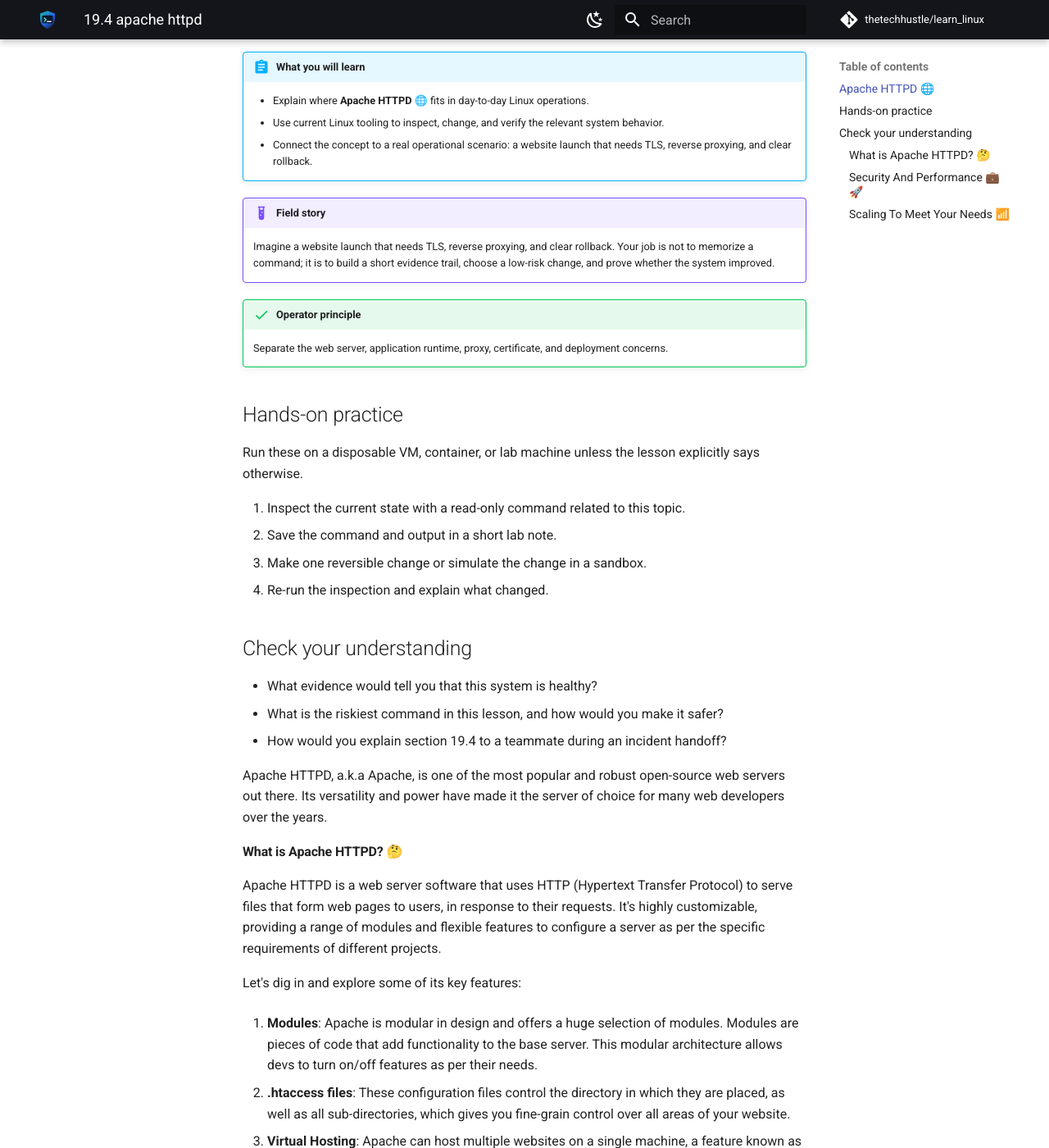
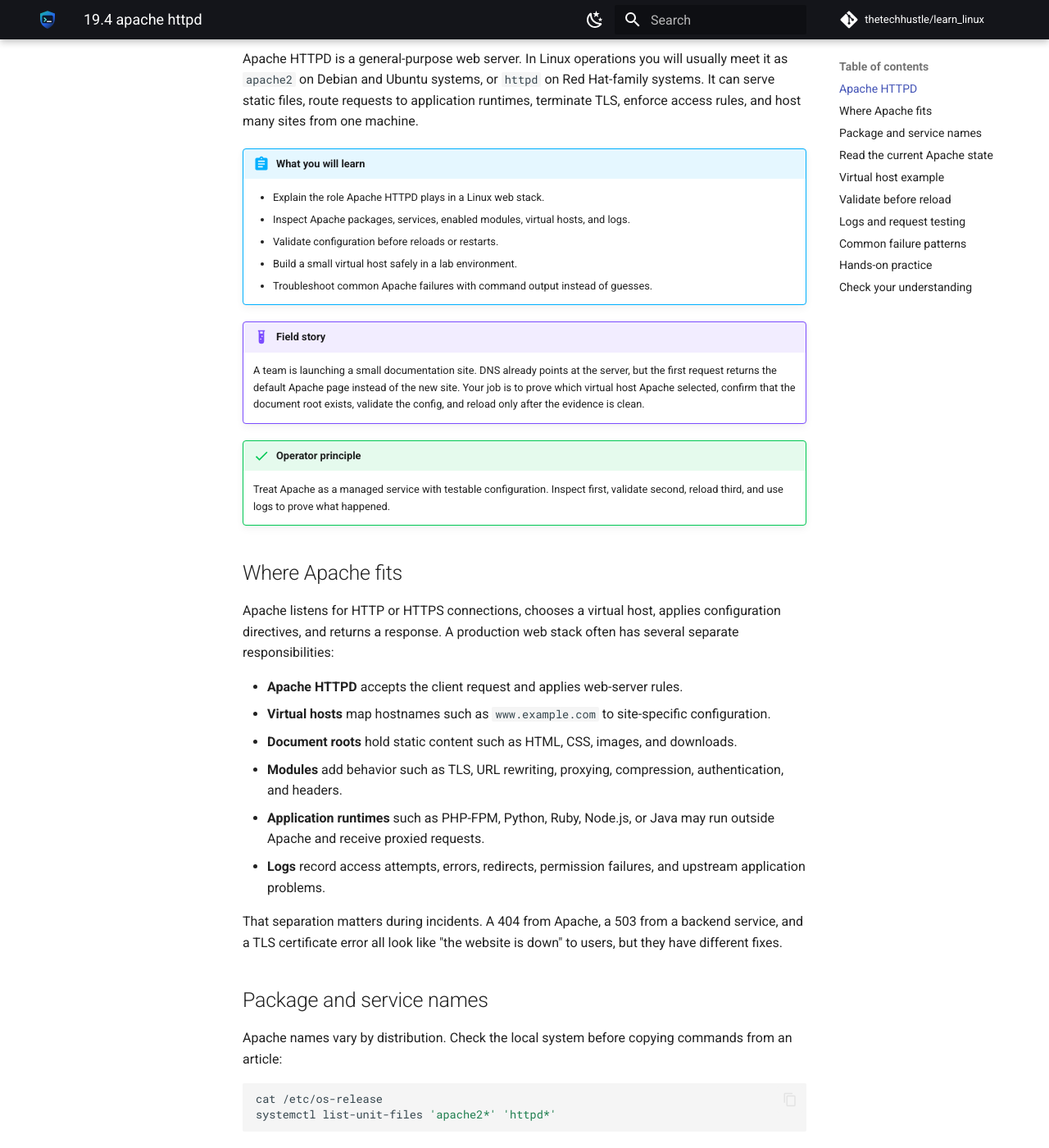
Before and after one commit to thetechhustle/learn_linux, an MkDocs documentation site: the page built from docs/lessons/19_web_hosting/19.4_apache_httpd.md, in a window 1280 px wide and 1400 px high, scrolled down 215 px. Shown: the whole window at 82% size. Built offline with MkDocs 1.6.1 and Material for MkDocs 9.7.7, drawn with Linux system fonts in a browser that asks for light colours; comment, search, counter and statistics services are not loaded; some of the changed text lies outside the part shown.

Commit message:
Improve Chapter 19 Apache HTTPD lesson (#169)
Co-authored-by: Jules Ai <jules@Juless-Air.ts.net lan>

````diff
--- a/docs/lessons/19_web_hosting/19.4_apache_httpd.md
+++ b/docs/lessons/19_web_hosting/19.4_apache_httpd.md
@@ -1,80 +1,221 @@
-### Apache HTTPD 🌐
+### Apache HTTPD
 
-
+Apache HTTPD is a general-purpose web server. In Linux operations you will
+usually meet it as `apache2` on Debian and Ubuntu systems, or `httpd` on Red
+Hat-family systems. It can serve static files, route requests to application
+runtimes, terminate TLS, enforce access rules, and host many sites from one
+machine.
 
 !!! abstract "What you will learn"
-    - Explain where **Apache HTTPD 🌐** fits in day-to-day Linux operations.
-    - Use current Linux tooling to inspect, change, and verify the relevant system behavior.
-    - Connect the concept to a real operational scenario: a website launch that needs TLS, reverse proxying, and clear rollback.
+    - Explain the role Apache HTTPD plays in a Linux web stack.
+    - Inspect Apache packages, services, enabled modules, virtual hosts, and logs.
+    - Validate configuration before reloads or restarts.
+    - Build a small virtual host safely in a lab environment.
+    - Troubleshoot common Apache failures with command output instead of guesses.
 
 !!! example "Field story"
-    Imagine a website launch that needs TLS, reverse proxying, and clear rollback. Your job is not to memorize a command; it is to build a short evidence trail, choose a low-risk change, and prove whether the system improved.
+    A team is launching a small documentation site. DNS already points at the
+    server, but the first request returns the default Apache page instead of the
+    new site. Your job is to prove which virtual host Apache selected, confirm
+    that the document root exists, validate the config, and reload only after
+    the evidence is clean.
 
 !!! success "Operator principle"
-    Separate the web server, application runtime, proxy, certificate, and deployment concerns.
+    Treat Apache as a managed service with testable configuration. Inspect first,
+    validate second, reload third, and use logs to prove what happened.
+
+## Where Apache fits
+
+Apache listens for HTTP or HTTPS connections, chooses a virtual host, applies
+configuration directives, and returns a response. A production web stack often
+has several separate responsibilities:
+
+- **Apache HTTPD** accepts the client request and applies web-server rules.
+- **Virtual hosts** map hostnames such as `www.example.com` to site-specific
+  configuration.
+- **Document roots** hold static content such as HTML, CSS, images, and
+  downloads.
+- **Modules** add behavior such as TLS, URL rewriting, proxying, compression,
+  authentication, and headers.
+- **Application runtimes** such as PHP-FPM, Python, Ruby, Node.js, or Java may
+  run outside Apache and receive proxied requests.
+- **Logs** record access attempts, errors, redirects, permission failures, and
+  upstream application problems.
+
+That separation matters during incidents. A 404 from Apache, a 503 from a
+backend service, and a TLS certificate error all look like "the website is down"
+to users, but they have different fixes.
+
+## Package and service names
+
+Apache names vary by distribution. Check the local system before copying
+commands from an article:
+
+```bash
+cat /etc/os-release
+systemctl list-unit-files 'apache2*' 'httpd*'
+```
+
+Common paths include:
+
+| Distribution family | Service | Main config | Site config pattern | Logs |
+| --- | --- | --- | --- | --- |
+| Debian / Ubuntu | `apache2` | `/etc/apache2/apache2.conf` | `/etc/apache2/sites-available/*.conf` | `/var/log/apache2/` |
+| RHEL / Fedora / Rocky / AlmaLinux | `httpd` | `/etc/httpd/conf/httpd.conf` | `/etc/httpd/conf.d/*.conf` | `/var/log/httpd/` |
+
+You do not need to memorize every path. Build the habit of confirming what this
+machine actually uses.
+
+## Read the current Apache state
+
+Start with read-only checks:
+
+```bash
+systemctl status apache2 --no-pager
+apache2ctl -v
+apache2ctl -M
+apache2ctl -S
+```
+
+On RHEL-family systems, substitute `httpd` and `apachectl` where appropriate:
+
+```bash
+systemctl status httpd --no-pager
+httpd -v
+httpd -M
+httpd -S
+```
+
+Useful questions:
+
+- Is the service loaded, enabled, and running?
+- Which configuration file is Apache reading?
+- Which modules are loaded?
+- Which virtual host is the default for port 80 or 443?
+- Which log file records errors for the affected site?
+
+`apache2ctl -S` or `httpd -S` is especially valuable because it shows virtual
+host matching. Use it before changing DNS, firewall rules, or application code.
+
+## Virtual host example
+
+A minimal Debian-style virtual host for a static lab site might look like this:
+
+```apache
+<VirtualHost *:80>
+    ServerName lab.example.test
+    DocumentRoot /var/www/lab.example.test
+
+    ErrorLog ${APACHE_LOG_DIR}/lab.example.test-error.log
+    CustomLog ${APACHE_LOG_DIR}/lab.example.test-access.log combined
+
+    <Directory /var/www/lab.example.test>
+        Require all granted
+        Options -Indexes
+        AllowOverride None
+    </Directory>
+</VirtualHost>
+```
+
+Important details:
+
+- `ServerName` controls hostname matching.
+- `DocumentRoot` must exist and be readable by the Apache worker process.
+- `ErrorLog` and `CustomLog` keep this site's evidence separate from the default
+  logs.
+- `Options -Indexes` prevents directory listings if an index file is missing.
+- `AllowOverride None` avoids hidden `.htaccess` behavior unless you explicitly
+  need per-directory overrides.
+
+On Debian and Ubuntu, site files normally live in
+`/etc/apache2/sites-available/` and are enabled with `a2ensite`. On
+RHEL-family systems, drop a `.conf` file into `/etc/httpd/conf.d/`.
+
+## Validate before reload
+
+Do not restart Apache as the first troubleshooting step. A restart can drop
+active connections and may hide the original failure. Prefer this workflow:
+
+```bash
+sudo apache2ctl configtest
+sudo systemctl reload apache2
+sudo systemctl status apache2 --no-pager
+```
+
+For RHEL-family systems:
+
+```bash
+sudo httpd -t
+sudo systemctl reload httpd
+sudo systemctl status httpd --no-pager
+```
+
+Use `reload` for configuration changes that Apache can apply without a full
+stop/start cycle. Use `restart` when the module, package, or service state
+requires it, and note the customer impact before you do.
+
+## Logs and request testing
+
+Use local requests first so DNS and public network paths do not confuse the
+result:
+
+```bash
+curl -I http://127.0.0.1/
+curl -I -H 'Host: lab.example.test' http://127.0.0.1/
+sudo tail -n 50 /var/log/apache2/error.log
+sudo tail -n 50 /var/log/apache2/access.log
+```
+
+The `Host` header test is useful when the server hosts multiple sites. It lets
+you test virtual-host selection before public DNS is ready.
+
+For HTTPS issues, separate certificate and web-server checks:
+
+```bash
+curl -vkI https://lab.example.test/
+openssl s_client -connect lab.example.test:443 -servername lab.example.test </dev/null
+```
+
+Use `-k` only as a diagnostic flag. Do not teach scripts or monitoring checks to
+ignore certificate validation permanently.
+
+## Common failure patterns
+
+| Symptom | Likely place to look | Evidence command |
+| --- | --- | --- |
+| Default Apache page appears | Wrong virtual host selected | `apache2ctl -S` |
+| 403 Forbidden | Directory permissions or `Require` rules | `namei -l /var/www/site` and error log |
+| 404 Not Found | Wrong document root or URL path | `ls -la DocumentRoot` and access log |
+| 500 Internal Server Error | Application, `.htaccess`, or module error | site error log |
+| 503 Service Unavailable | Backend proxy target down | `systemctl status` for backend service |
+| Config test fails | Syntax or module directive issue | `apache2ctl configtest` |
+| HTTPS name mismatch | Certificate SAN does not include hostname | `openssl s_client ... -servername ...` |
+
+Avoid changing several layers at once. If you change Apache config, DNS, TLS,
+and application deployment in the same window, rollback becomes guesswork.
 
 ## Hands-on practice
 
-Run these on a disposable VM, container, or lab machine unless the lesson explicitly says otherwise.
+Run these steps on a disposable VM, container, or lab machine.
 
-1. Inspect the current state with a read-only command related to this topic.
-2. Save the command and output in a short lab note.
-3. Make one reversible change or simulate the change in a sandbox.
-4. Re-run the inspection and explain what changed.
+1. Identify whether the system uses `apache2` or `httpd`.
+2. Run the service, version, module, and virtual-host inspection commands for
+   your distribution.
+3. Create a small document root under `/var/www/lab.example.test` with an
+   `index.html` file.
+4. Add a lab-only virtual host for `lab.example.test`.
+5. Validate the configuration with `apache2ctl configtest` or `httpd -t`.
+6. Reload Apache.
+7. Test the site locally with `curl -I -H 'Host: lab.example.test'
+   http://127.0.0.1/`.
+8. Find the matching access-log entry and record the status code.
+9. Disable or remove the lab virtual host when you are done.
 
 ## Check your understanding
 
-- What evidence would tell you that this system is healthy?
-- What is the riskiest command in this lesson, and how would you make it safer?
-- How would you explain section 19.4 to a teammate during an incident handoff?
-
-
-Apache HTTPD, a.k.a Apache, is one of the most popular and robust open-source web servers out there. Its versatility and power have made it the server of choice for many web developers over the years.
-
-#### What is Apache HTTPD? 🤔
-
-Apache HTTPD is a web server software that uses HTTP (Hypertext Transfer Protocol) to serve files that form web pages to users, in response to their requests. It's highly customizable, providing a range of modules and flexible features to configure a server as per the specific requirements of different projects.
-
-Let's dig in and explore some of its key features:
-
-1. **Modules**: Apache is modular in design and offers a huge selection of modules. Modules are pieces of code that add functionality to the base server. This modular architecture allows devs to turn on/off features as per their needs.
-
-2. **.htaccess files**: These configuration files control the directory in which they are placed, as well as all sub-directories, which gives you fine-grain control over all areas of your website.
-
-3. **Virtual Hosting**: Apache can host multiple websites on a single machine, a feature known as virtual hosting. This feature enables the server to share its resources among multiple domains.
-
-Here's a quick snippet showing a basic Apache configuration:
-
-```bash
-<VirtualHost *:80>
-    ServerName www.yourwebsite.com
-    DocumentRoot /www/yourwebsite
-    ErrorLog logs/yourwebsite-error_log
-</VirtualHost>
-```
-
-In this snippet, you define a `VirtualHost` block which tells Apache to listen for requests on port 80 for the domain `www.yourwebsite.com` and serve the pages from the directory `/www/yourwebsite`. The `ErrorLog` directive defines where Apache writes any errors related to this site.
-
-Remember, configuration changes only take effect after restarting the web server:
-
-```bash
-sudo systemctl restart apache2
-```
-
-#### Security And Performance 💼🚀
-
-One of the strengths of Apache HTTPD is its flexibility when it comes to security and performance. There are many modules available to help improve in these areas. For example, `mod_security` provides a firewall for your web apps, whereas `mod_deflate` helps in compressing HTML, CSS, and JavaScript before it gets sent to the client.
-
-Moreover, in terms of performance, Apache has a wide range of configuration options. You could utilize Multi-Processing Modules (MPMs) to handle connections, or enable caching to store frequently accessed content in memory, thus speeding up future requests.
-
-#### Scaling To Meet Your Needs 📶
-
-Apache's flexible architecture means it can support a small website or scale to support high-traffic websites. Using modules and configuration changes, you can tweak Apache to meet the demands of your site.
-
-If you're aiming for a high-performance system delivering static content, you might swap the default MPM with the `event` MPM and adjust some parameters.
-
-However, exploring these intricacies goes beyond the scope of this section. Just remember that Apache offers the flexibility and power to handle your web hosting needs.
-
-Think of Apache as your steadfast butler ensuring your content is served to your website's visitors with elegance and efficiency.
-
-Remember! The internet is a vast place, and your websites are your ambassadors. Keeping them reliable and responsive is your key to maintaining a solid digital presence. So dive deeper into the intricacies of Apache, and ensure that your pulse remains strong in the digital world with Linux as your robust vessel. 💪🌐
+- Which command shows the virtual host Apache will choose for a hostname?
+- Why is `reload` usually safer than `restart` for routine config changes?
+- What evidence would distinguish a file-permission problem from a missing
+  document root?
+- When would you allow `.htaccess`, and what tradeoff does it introduce?
+- How would you test a new virtual host before DNS points to the server?
````
